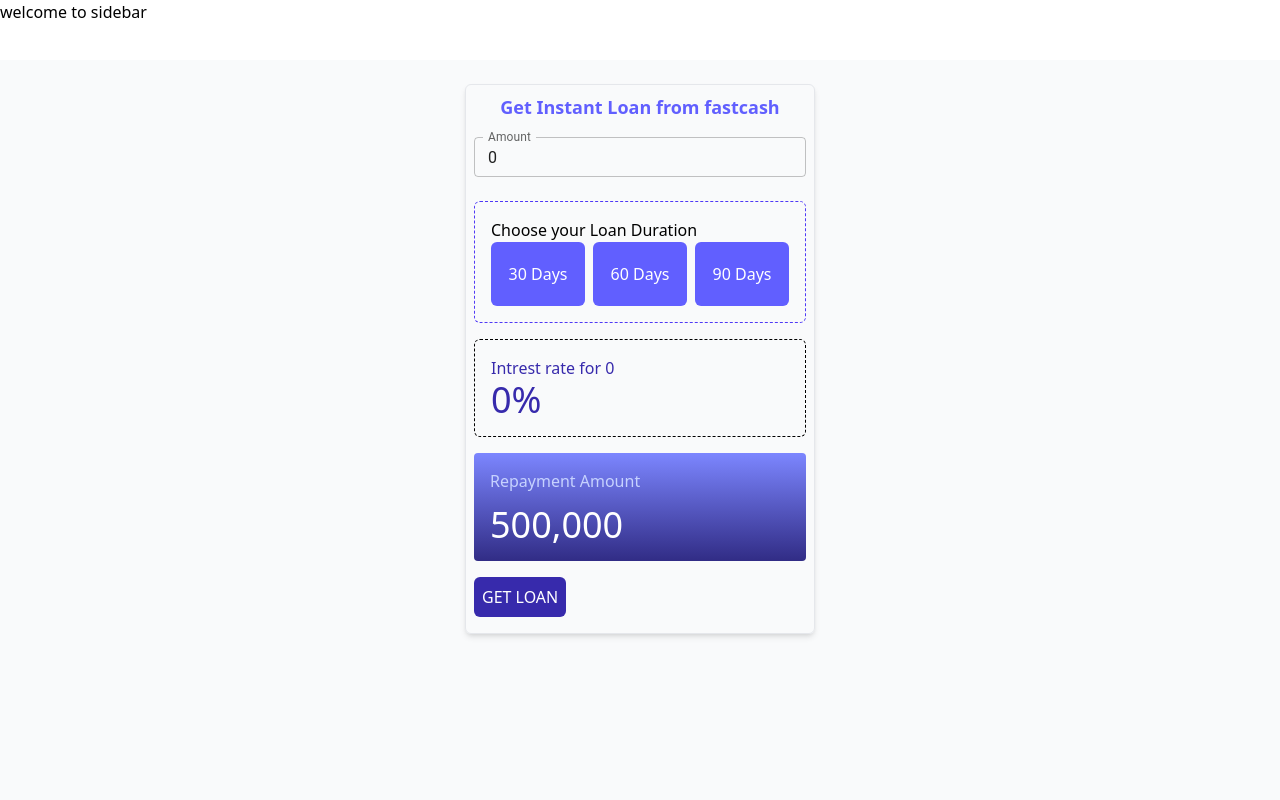
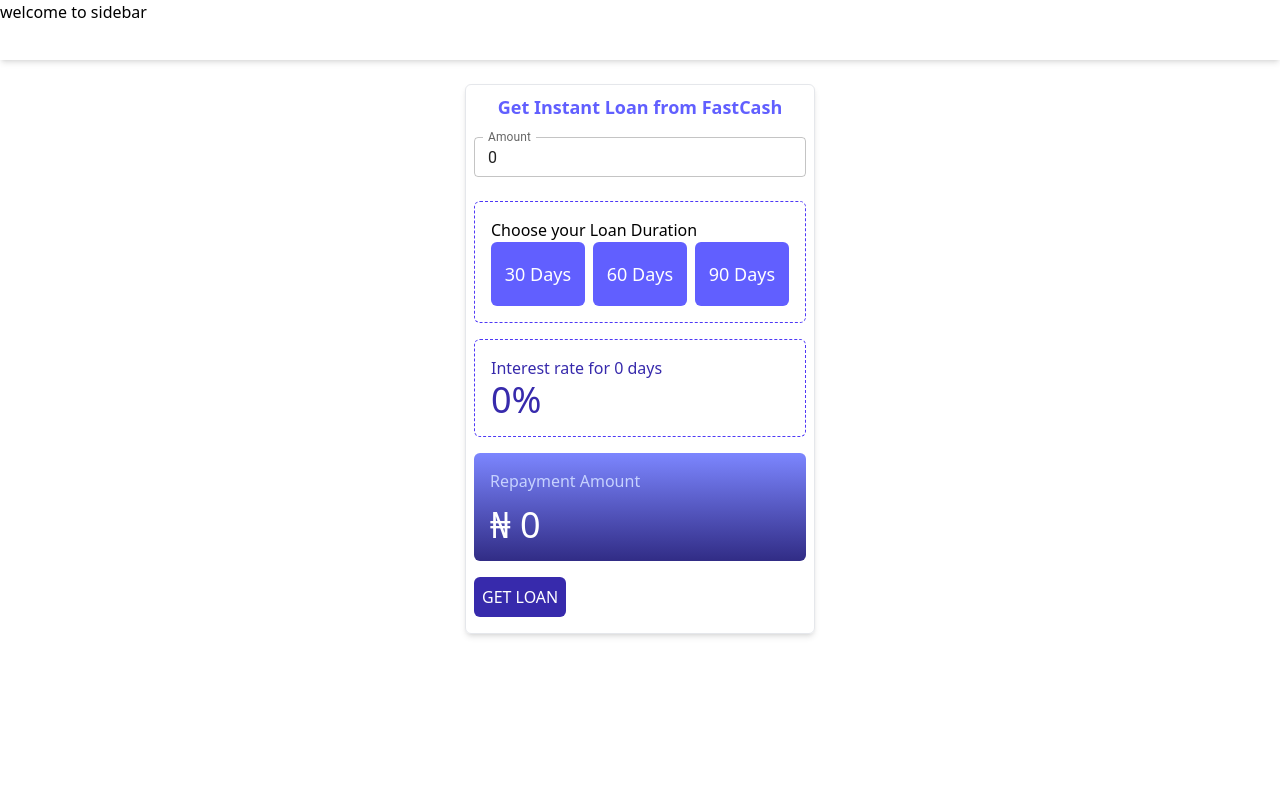
Before and after one commit to keny-glitch/fastcash, a Next.js app: page /dashboard/get-loan in a window 1280 px wide. Shown: the top 800 px of the page. Built offline with nearby package versions, Linux system fonts and the light colour scheme; no server answers.

Commit message:
get-loan page

```diff
--- a/app/auth/login/page.js
+++ b/app/auth/login/page.js
@@ -1,15 +1,16 @@
-
-import { signIn } from "@/auth";
+import {auth, signIn } from "@/auth";
 import { TextField } from "@mui/material";
 import { FcGoogle } from "react-icons/fc";
 import { VscGithubInverted } from "react-icons/vsc";
 
 
- export default function LoginPage () {
+ export default async function LoginPage () {
+   const session = await auth();
+   console.log(session);
+
       return (
          <main className="min-h-screen bg-gray-50 flex justify-center">
-            <div className="w-full md:w-[350px] max-h-[400px] rounded md:shadow-md md:py-8
-                                                              px-3 flex flex-col gap-5 ">
+            <div className="w-full md:w-[350px] max-h-[400px] rounded md:shadow-md md:py-8 px-3 flex flex-col gap-5 ">
                   <div>
                      <h1 className="text-2xl font-semibold text-center text-gray-700">Sign In</h1>
                      <p className="block text-indigo-500 text-center">Create account or sign in</p>
@@ -19,7 +20,7 @@
                        <TextField
                         fullWidth
                         size="small"
-                        placeholder="@agada.com"
+                        placeholder="@emmanuel.com"
                         className="w-full"
                        />
                     </div>
@@ -28,22 +29,16 @@
                    <p className="text-center text-gray-400">Or sign up with</p>
                   <div className="flex justify-center gap-4">
                       <form
-                      action={async ()=>{
-                        "use server"
-                        await signIn("google")
-                      }}
+                         action={async ()=>{
+                               "use server"
+                              await signIn("google");
+                         }}
                       >
                         <button type="submit" className="w-10 h-10 border rounded-md shadow-lg border-gray-300 cursor-pointer">
                         <FcGoogle className="text-4xl" />
                         </button>
                      </form>
-
-                     <form
-                     action={async ()=>{
-                        "use server"
-                        await signIn("github")
-                      }}
-                     >
+                     <form>
                         <button type="submit" className="w-10 h-10 border rounded-md shadow-lg border-gray-300 cursor-pointer">
                         <VscGithubInverted className="text-4xl" />
                         </button>
--- a/app/dashboard/get-loan/page.js
+++ b/app/dashboard/get-loan/page.js
@@ -1,44 +1,64 @@
     "use client"
-import { listItemSecondaryActionClasses, TextField } from "@mui/material";
+import { db } from "@/config/firebase.config";
+import { TextField } from "@mui/material";
+import { addDoc, collection } from "firebase/firestore";
 import { useFormik } from "formik";
-import { useState } from "react";
+import { useSession } from "next-auth/react";
+import { useEffect, useState } from "react";
 import * as yup from "yup";
 
  const schema = yup.object().shape({
-    amount: yup.number().required("amount is required").min(5000)
-})
+    amount: yup.number().required("Amount is required").min(5000),
+ });
 
 const duration = [
-    {id:"30",days:30},
-    {id:"60",days:60},
-    {id:"90",days:90}
+    {id: "30", days: 30},
+    {id: "60", days: 60},
+    {id: "90",days: 90}
 ]
 
-export default function GetLoan (){
-    const [clickedRate, setClickedRate]= useState(undefined);
-    const [rate,setRate]= useState(0)
-    const[loanDuration,setLoanDuration]= useState(0)
+export default function GetLoan () {
+    const {data : session} = useSession();
+    console.log(session);
+    const [clickedRate, setClickedRate] = useState(undefined);
+    const [rate,setRate] = useState(0);
+    const [loanDuration,setLoanDuration] = useState(0);
+     const [repayment,setRepayment] = useState(0);
 
-     const {handleSubmit,handleChange, values,touched,errors}=useFormik({
-        initialValues:{
-            amount:0,
+    const {handleSubmit,handleChange, values,touched, errors} = useFormik({
+        initialValues: {
+            amount: 0,
         },
+        onSubmit: async()=>{
+            try {
+                 await addDoc(collection(db, "loans"),{
+                    user: session?.user?.id,
+                    amount: values.amount,
+                    rate: rate,
+                    duration: loanDuration,
+                    repayment: repayment,
+                    timeOfRequest: new Date(),
+                })
+                alert('Loan request successful')
+            }
+            catch(errors){
+                console.error("Error taking loans", errors);
+            }
 
-        onSubmit:()=>{
-            alert("Loan Request received")
-            alert(`you have requested a loan of ${values.amount} for ${loanDuration} days at an
-                 intrest rate of ${rate}%`)
         },
         validationSchema:schema,
     })
+    useEffect(()=>{
+        if(values.amount > 1) {
+            const Interest = (rate * values.amount) / 100
+            setRepayment(values.amount + Interest);
+        }
+    },[values.amount,rate]);
 
-    return(
-        <main className="min-h-screen bg-gray-50 flex justify-center py-4 md:py-6 lg:px-16 ">
-            <div className="w-full md:w-[350px] h-[550px] rounded-md shadow-md flex
-                            flex-col gap-4 p-2 border border-gray-200">
-
-              <h1 className="text-center text-lg font-semibold text-indigo-500">Get Instant Loan from fastcash</h1>
-
+      return (
+         <main className="min-h-screen flex justify-center py-4 md:py-6 lg:px-16">
+            <div className="w-full  md:w-[350px] h-[550px] flex flex-col gap-4 p-2 border border-gray-200 rounded-md shadow-md ">
+                <h1 className="text-center text-lg font-semibold text-indigo-500">Get Instant Loan from FastCash</h1>
                 <form onSubmit={handleSubmit}
                  className="flex flex-col gap-4">
                     <div className="w-full mb-2">
@@ -52,59 +72,47 @@
                         onChange={handleChange}
                         className="w-full"
                         />
-                    {touched.amount && errors.amount ? <span className="text-xs text-red-500">
-                    {errors.amount}</span> : null}
+                        {touched.amount && errors.amount ? <span className="text-xs text-red-500">{errors.amount}</span> : null}
                     </div>
-
                     <div className="border-dashed border border-indigo-600 p-4 rounded-md">
                         <p>Choose your Loan Duration</p>
                         <ul className="grid grid-cols-3 gap-2">
-                        {duration.map(item=><li key={item.id} onClick={()=>{
-                            if(item.days === 30){
+                            {duration.map(item =>
+                            <li key={item.id}
+                              onClick={()=>{
+                                if (item.days === 30) {
                                     setRate(10)
-                            }
-                            else if(item.days === 60){
+                                }else if(item.days === 60) {
                                     setRate(20)
-                            }
-                            else if(item.days === 90){
+                                }else if (item.days === 90) {
                                     setRate(30)
                                 }
-
-                            if(item.days === 30){
+                                if(item.days === 30) {
                                     setLoanDuration(30)
-                            }
-                            else if(item.days === 60){
+                                }else if (item.days === 60) {
                                     setLoanDuration(60)
-                            }
-                            else if(item.days === 90){
+                                }else if (item.days === 90) {
                                     setLoanDuration(90);
                                 }
+
                               }}
-
-
-                        className="h-16 bg-indigo-500 text-white text-md rounded-md
-                         justify-center flex items-center cursor-pointer">{item.days} Days</li>
+                            className="h-16 bg-indigo-500 text-white text-lg rounded-md justify-center flex items-center cursor-pointer ">{item.days} Days</li>
                             )}
                         </ul>
+
                     </div>
-
-                <div className="border-dashed border border-indingo-600 p-4 rounded-md">
-                    <p className="text-indigo-800">Intrest rate for {loanDuration}</p>
+                    <div className="border-dashed border border-indigo-600 p-4 rounded-md">
+                        <p className="text-indigo-800">Interest rate for {loanDuration} days</p>
                         <p className="text-4xl text-indigo-800">{rate}%</p>
                     </div>
-
-                <div className="flex flex-col gap-3 bg-linear-to-b from bg-indigo-400
-                 to-indigo-900 border-dshed border-indigo600 p-4 rounded">
+                    <div className="flex flex-col gap-3 bg-linear-to-b from bg-indigo-400 to-indigo-900 border-dashed border-indigo-600 p-4  rounded-md">
                         <p className="text-indigo-200">Repayment Amount</p>
-                    <p className="text-white text-4xl">500,000</p>
+                        <p className="text-white text-4xl">₦ {repayment}</p>
                     </div>
-
                     <div>
-                    <button type="submit" className="p-2 rounded-md bg-indigo-800 text-white uppercse">GET LOAN</button>
+                        <button type="submit" className="p-2 rounded-md bg-indigo-800 text-white uppercase">Get Loan</button>
                     </div>
-
                 </form>
-
 
             </div>
 
--- a/app/layout.js
+++ b/app/layout.js
@@ -2,6 +2,7 @@
 import "./globals.css";
 import { Footer } from "@/components/Footer";
 import { Sidebar } from "@/components/Sidebar";
+import {SessionProvider} from "next-auth/react";
 
 
 const geistSans = Geist({
@@ -26,7 +27,9 @@
         className={`${geistSans.variable} ${geistMono.variable} antialiased`}
       >
         <Sidebar/>
-        {children}
+        <SessionProvider>
+          {children}
+        </SessionProvider>
         <Footer/>
       </body>
     </html>
--- a/auth.js
+++ b/auth.js
@@ -1,23 +1,13 @@
-import NextAuth from "next-auth"
-import Google from "next-auth/providers/google"
-import GitHub from "next-auth/providers/github"
+import NextAuth from "next-auth";
+import Google from "next-auth/providers/google";
 import { FirestoreAdapter } from "@auth/firebase-adapter";
 import { cert } from "firebase-admin/app";
 
-
 export const { handlers, signIn, signOut, auth } = NextAuth({
   providers: [Google({
-    clientId :process.env.AUTH_GOOGLE_ID,
-    clientSecret:process.env.AUTH_GOOGLE_SECRET,
-
+    clientId: process.env.AUTH_GOOGLE_ID,
+    clientSecret: process.env.AUTH_GOOGLE_SECRET,
   }),
-
-  GitHub({
-    clientId :process.env.AUTH_GITHUB_ID,
-    clientSecret:process.env.AUTH_GITHUB_SECRET,
-
-  }),
-
 ],
  adapter: FirestoreAdapter({
    credential: cert({
```
Also changed, not shown: app/api/auth/[...nextauth]/route.js (renamed from app/api/auth/[...nextauth/root.js). Lines whose indentation alone changed are shown as unchanged.
